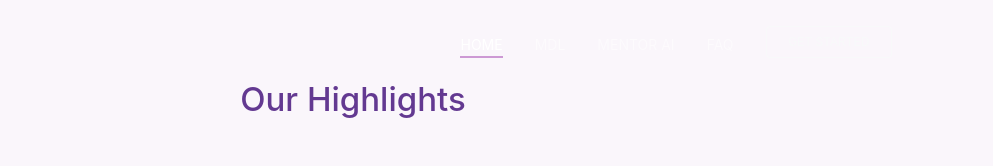
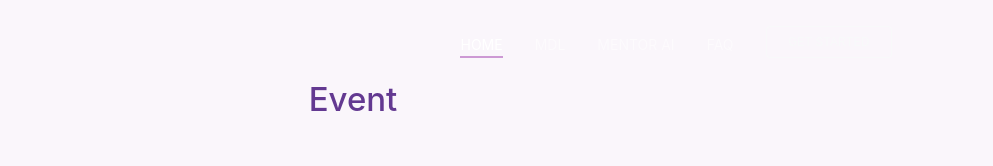
Before and after one commit to gagahputrabangsa/react_haloSani, a React (Create React App) app: page / in a window 1280 px wide. Shown: the top 166 px of the page, without its empty margins (287-1280 px from the left). Built offline with nearby package versions, Linux system fonts and the light colour scheme; no server answers.

Commit message:
renew event

```diff
--- a/public/carouselData.json
+++ b/public/carouselData.json
@@ -3,18 +3,21 @@
       "id": 1,
       "title": "Event KEMENKES",
       "description": "Pentingnya Kesehatan mental remaja",
+      "href": "https://kemkes.go.id/id/cegah-bunuh-diri-kemenkes-ajak-remaja-bicara-soal-kesehatan-mental",
       "image": "https://images.pexels.com/photos/3656855/pexels-photo-3656855.jpeg?auto=compress&cs=tinysrgb&w=1260&h=750&dpr=1"
     },
     {
       "id": 2,
       "title": "Event revolusi mental",
       "description": "Merevolusi mental bersama dokter john",
+      "href":"https://www.kemenkopmk.go.id/anugerah-revolusi-mental-arm-2023",
       "image": "https://images.pexels.com/photos/806427/pexels-photo-806427.jpeg?auto=compress&cs=tinysrgb&w=1260&h=750&dpr=1"
     },
     {
       "id": 3,
       "title": "Peduli kesehatan mental bersama",
       "description": "You are not allone",
+      "href":"https://psikologi.unair.ac.id/airlangga-safe-space-rayakan-world-mental-health-day-2024-untuk-mewujudkan-kampus-peduli-kesehatan-mental/",
       "image": "https://images.pexels.com/photos/2821220/pexels-photo-2821220.jpeg?auto=compress&cs=tinysrgb&w=1260&h=750&dpr=1"
     }
   ]
--- a/src/pages/Home.jsx
+++ b/src/pages/Home.jsx
@@ -51,17 +51,20 @@ function Home() {
             <div className="section light-bg">
                 <div className="container">
                     <div className="section-title">
-                        <h3>Our Highlights</h3>
+                        <h3>Event</h3>
                     </div>
                     <Slider {...settings} className="carousel-container">
                         {carouselItems.map((item) => (
                             <div key={item.id} className="carousel-slide">
-                                <img src={item.image} alt={item.title} />
-                                <h4>{item.title}</h4>
-                                <p>{item.description}</p>
+                                <a href={item.href} target="_blank" rel="noopener noreferrer">
+                                    <img src={item.image} alt={item.title} />
+                                </a>
+                                    <h4>{item.title}</h4>
+                                    <p>{item.description}</p>
                             </div>
                         ))}
                     </Slider>
+
                 </div>
             </div>
 
```
Also changed, not shown: 1 other file (tests, documents, lock files or other folders).
